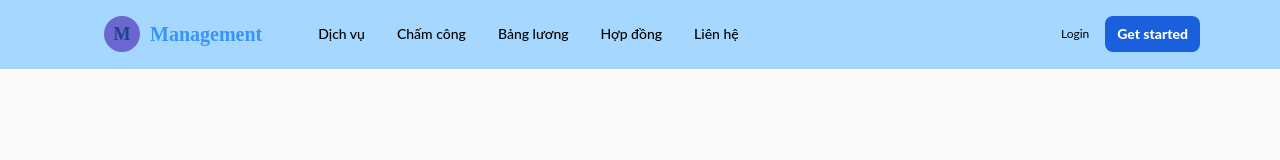
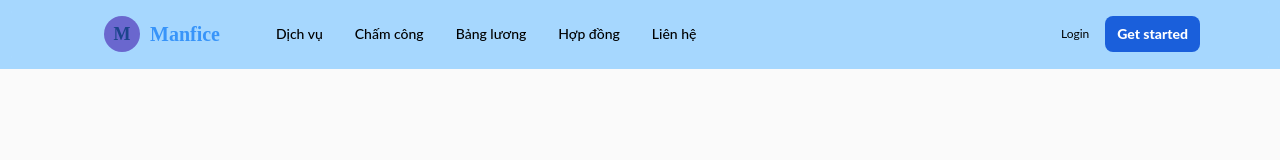
Before and after one commit to 2551050121/tkw_2551050121_lan, a website: page tkw_2551050121_lan/index.html in a window 1280 px wide. Drawn offline with Linux system fonts and the light colour scheme.

Commit message:
change brand name

```diff
--- a/tkw_2551050121_lan/index.html
+++ b/tkw_2551050121_lan/index.html
@@ -13,7 +13,7 @@
             <a href="./index.html" class="flex items-center gap-2.5 px-6">
                 <!-- Logo -->
                 <span class="grid h-9 w-9 place-items-center rounded-full bg-accent-500 font-display text-lg font-extrabold text-brand-900 gap-3">M</span>
-                <span class="font-display text-xl font-extrabold text-brand-500">Management</span>
+                <span class="font-display text-xl font-extrabold text-brand-500">Manfice</span>
             </a>
             <!-- Menu -->
             <ul class="hidden md:flex gap-8 text-sm font-medium ">
@@ -30,8 +30,6 @@
                 <a href="#" class="px-3 py-2 rounded-lg bg-brand-700 text-white text-sm font-extrabold hover:bg-brand-900">Get started</a>
             </div>
         </nav>
-
-
     </header>
 
 </body>
```
